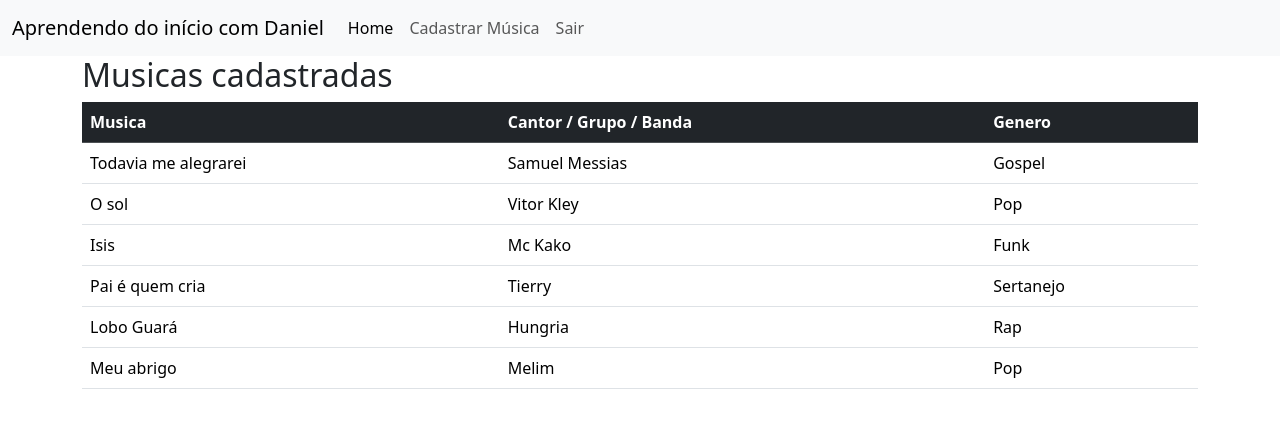
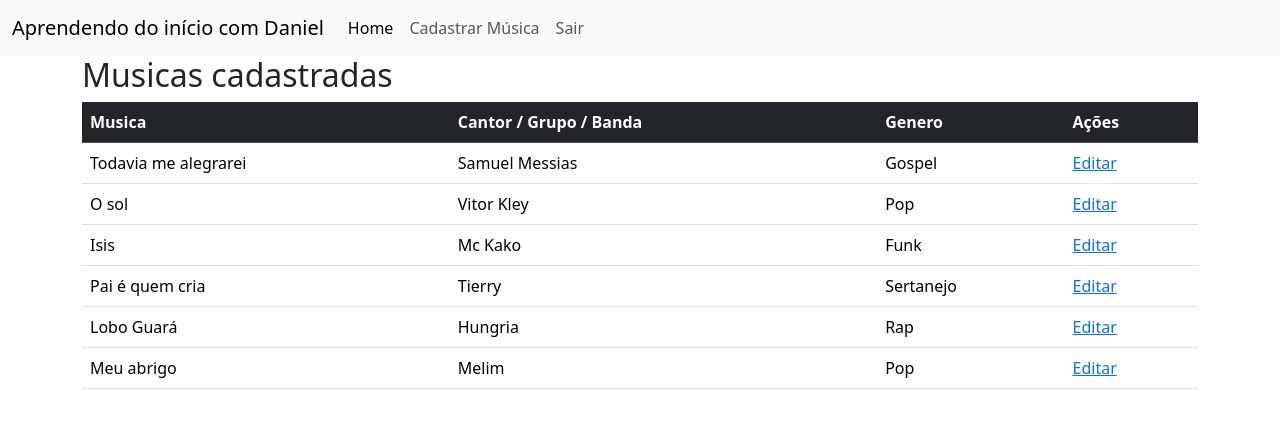
Before and after one commit to daniel-xds93/projeto_musica, a Flask app: page / in a window 1280 px wide. Shown: the top 428 px of the page. Run offline with Flask 3, Linux system fonts and the light colour scheme; the visitor is signed in with stand-in values (Sample User, id 1); data comes from the database, SQL or seed files in the repository; parts of the project's set-up code (start-up, migrations or seed data) failed here and were passed over; some libraries are stand-ins or nearby versions.

Commit message:
criando o link para editar

```diff
--- a/templates/lista_musicas.html
+++ b/templates/lista_musicas.html
@@ -8,6 +8,7 @@
             <th>Musica</th>
             <th>Cantor / Grupo / Banda</th>
             <th>Genero</th>
+            <th>Ações</th>
         </tr>
     </thead>
 
@@ -17,6 +18,7 @@
             <td>{{ music.nome_musica }}</td>
             <td>{{ music.cantor_banda }}</td>
             <td>{{ music.genero_musica }}</td>
+            <td><a href="{{ url_for('editar') }}">Editar</a></td>
         </tr>
         {% endfor %}
     </tbody>
```
